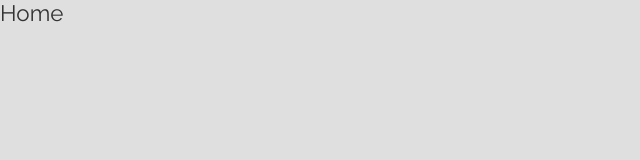
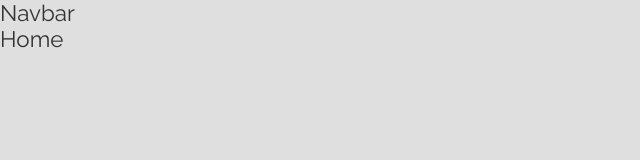
Before and after one commit to thiagomartns/recipe-directory-ts, a React (Vite) app: page / in a window 1280 px wide. Shown: the top 160 px of the page, without its empty margins (0-640 px from the left). Built offline with nearby package versions, Linux system fonts and the light colour scheme.

Commit message:
Add navbar component for root component

```diff
--- a/src/App.tsx
+++ b/src/App.tsx
@@ -1,5 +1,6 @@
 import { BrowserRouter as Router, Routes, Route } from 'react-router-dom';
 import './App.scss';
+import Navbar from './components/navbar/Navbar';
 import Create from './pages/create/Create';
 import Home from './pages/home/Home';
 import Recipe from './pages/recipe/Recipe';
@@ -10,6 +11,7 @@
   return (
     <div className="App">
       <Router>
+        <Navbar />
         <Routes>
           <Route path='/' element={<Home />} />
           <Route path='/create' element={<Create />} />
--- /dev/null
+++ b/src/components/navbar/Navbar.tsx
@@ -0,0 +1,10 @@
+import React from 'react'
+import './navbar.scss';
+
+const Navbar = () => {
+  return (
+    <div>Navbar</div>
+  )
+}
+
+export default Navbar
--- /dev/null
+++ b/src/components/navbar/navbar.scss
@@ -0,0 +1 @@
+@import '../../global.scss';
```
